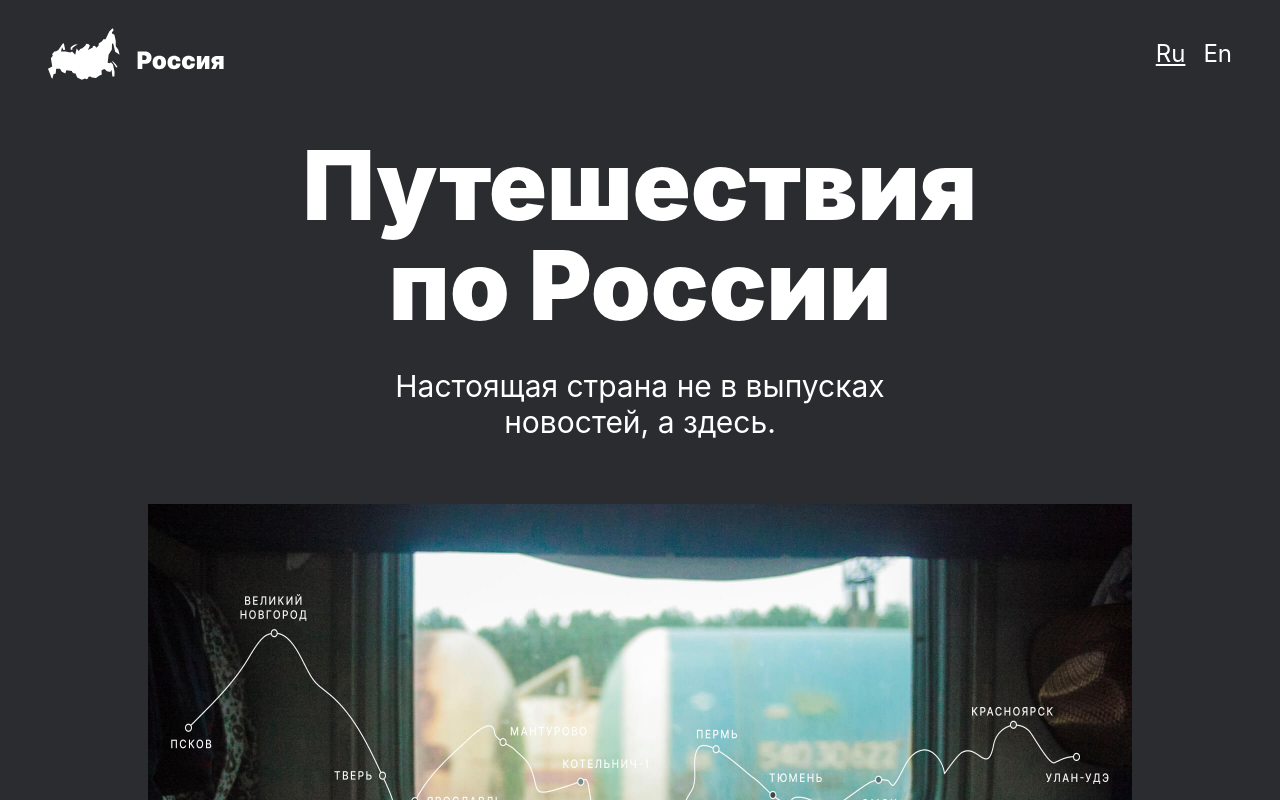
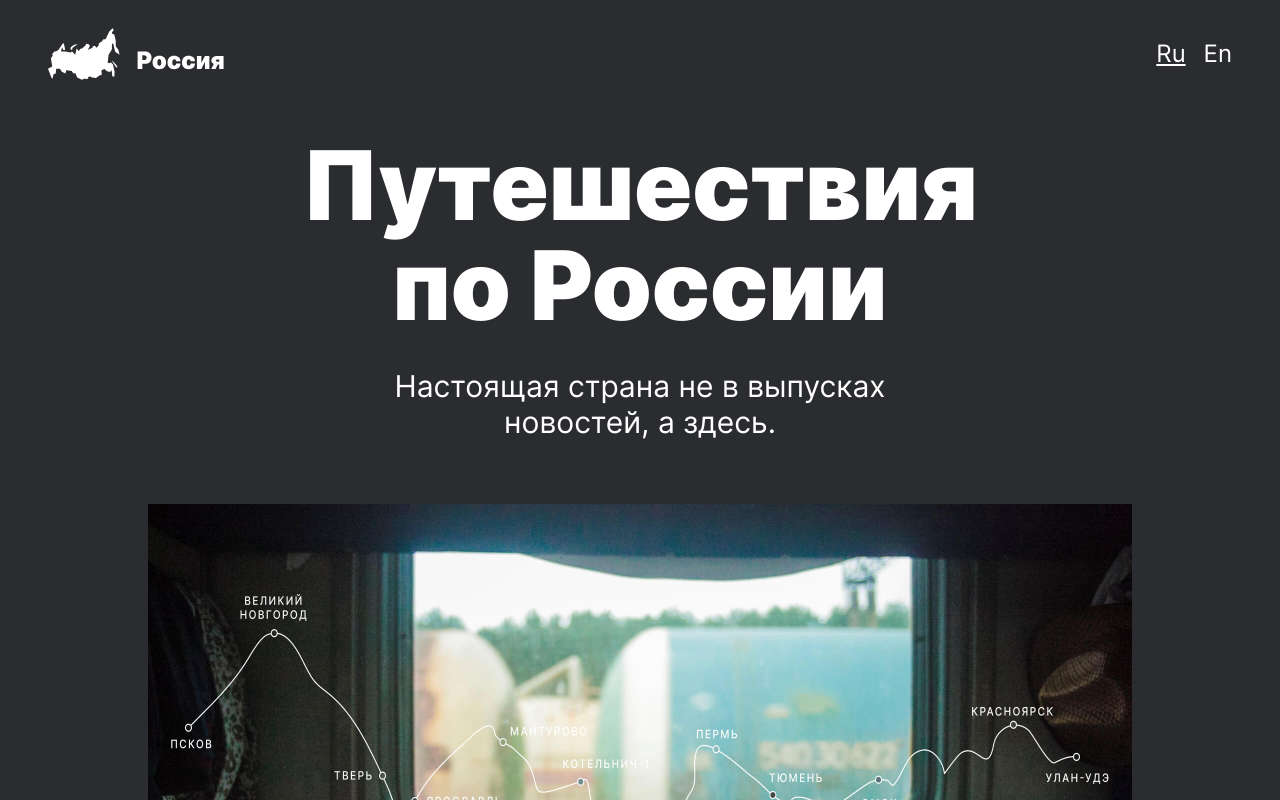
Before and after one commit to demi4ev/russian-travel, a plain HTML site: page index.html in a window 1280 px wide. Shown: the top 800 px of the page. Drawn offline with Linux system fonts and the light colour scheme.

Commit message:
Fixed font-family

```diff
--- a/blocks/page/page.css
+++ b/blocks/page/page.css
@@ -9,6 +9,7 @@
   -webkit-text-size-adjust: 100%;
   -ms-text-size-adjust: 100%;
   -moz-text-size-adjust: 100%;
+  font-family: 'Inter', ‘Arial’, sans-serif;
   text-rendering: optimizeLegibility;
 }
 
--- a/vendor/fonts/font.css
+++ b/vendor/fonts/font.css
@@ -1,19 +1,19 @@
 @font-face {
- font-family: 'Inter', ‘Arial’, sans-serif;
+ font-family: 'Inter';
  font-weight: 400;
  src: url("../fonts/Inter-Regular.woff2") format("woff2"),
         url("../fonts/Inter-Regular.woff") format("woff");
 }
 
 @font-face {
- font-family: 'Inter', ‘Arial’, sans-serif;
+ font-family: 'Inter';
  font-weight: 700;
  src: url("../fonts/Inter-Bold.woff2") format("woff2"),
         url("../fonts/Inter-Bold.woff") format("woff");
 }
 
 @font-face {
-  font-family: 'Inter', ‘Arial’, sans-serif;
+  font-family: 'Inter';
   font-weight: 900;
   src: url("../fonts/Inter-Black.woff2") format("woff2"),
          url("../fonts/Inter-Black.woff") format("woff");
```
